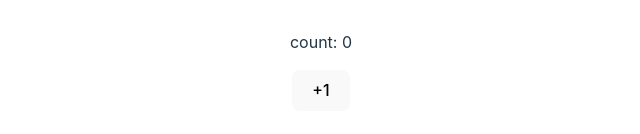
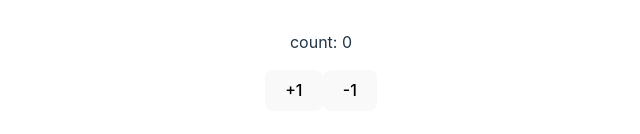
Before and after one commit to tyrex1829/react-state-demo, a React (Vite) app: page / in a window 1280 px wide. Shown: the part 392-526 px from the top of the page, without its empty margins (319-959 px from the left). Built offline with nearby package versions, Linux system fonts and the light colour scheme.

Commit message:
make +1, -1 button

```diff
--- a/src/Counter.jsx
+++ b/src/Counter.jsx
@@ -9,6 +9,13 @@ export default function Counter () {
             <button onClick={() => {
                 setCount(count + 1);
             }}>+1</button>
+            <button onClick={() => {
+                if (count > 0) {
+                    setCount(count - 1);
+                } else {
+                    alert("Can't go for negetive");
+                }
+            }}>-1</button>
         </div>
     )
 }
```
